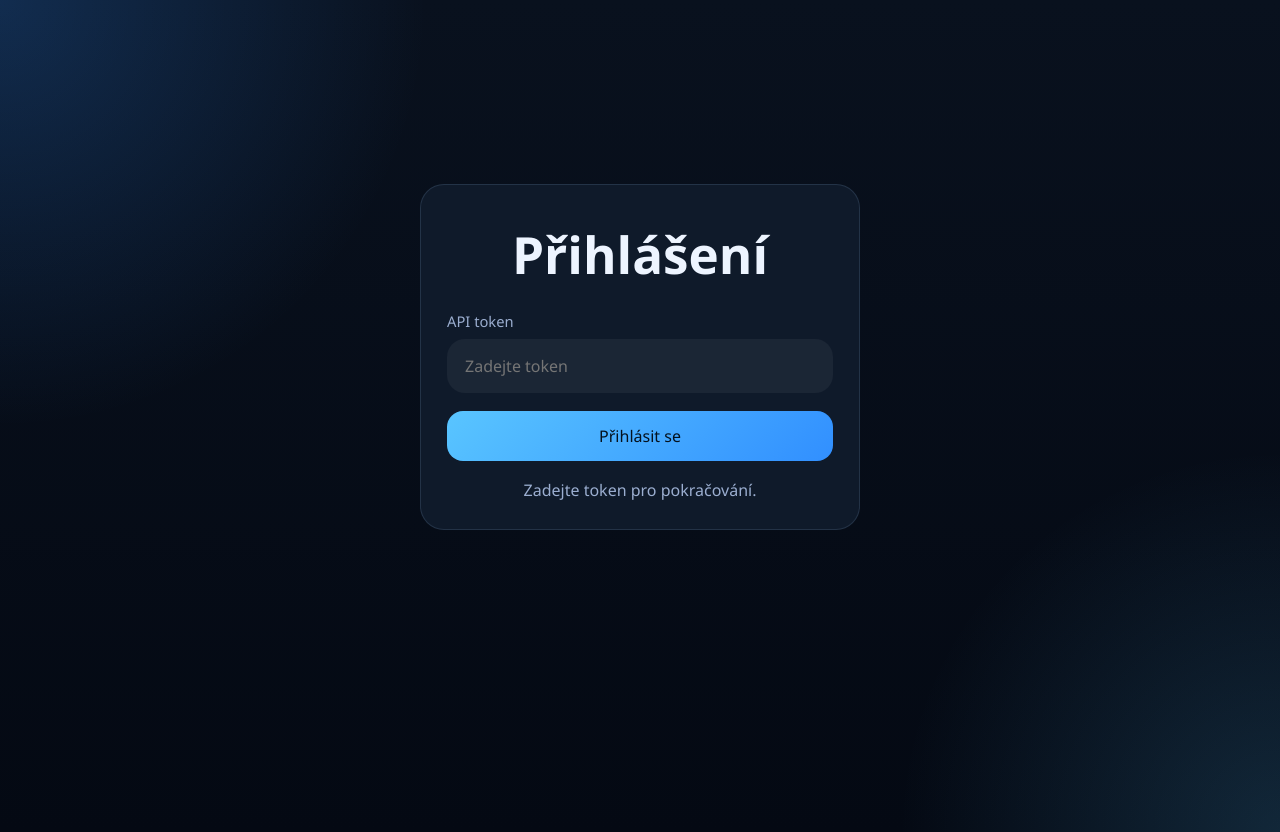
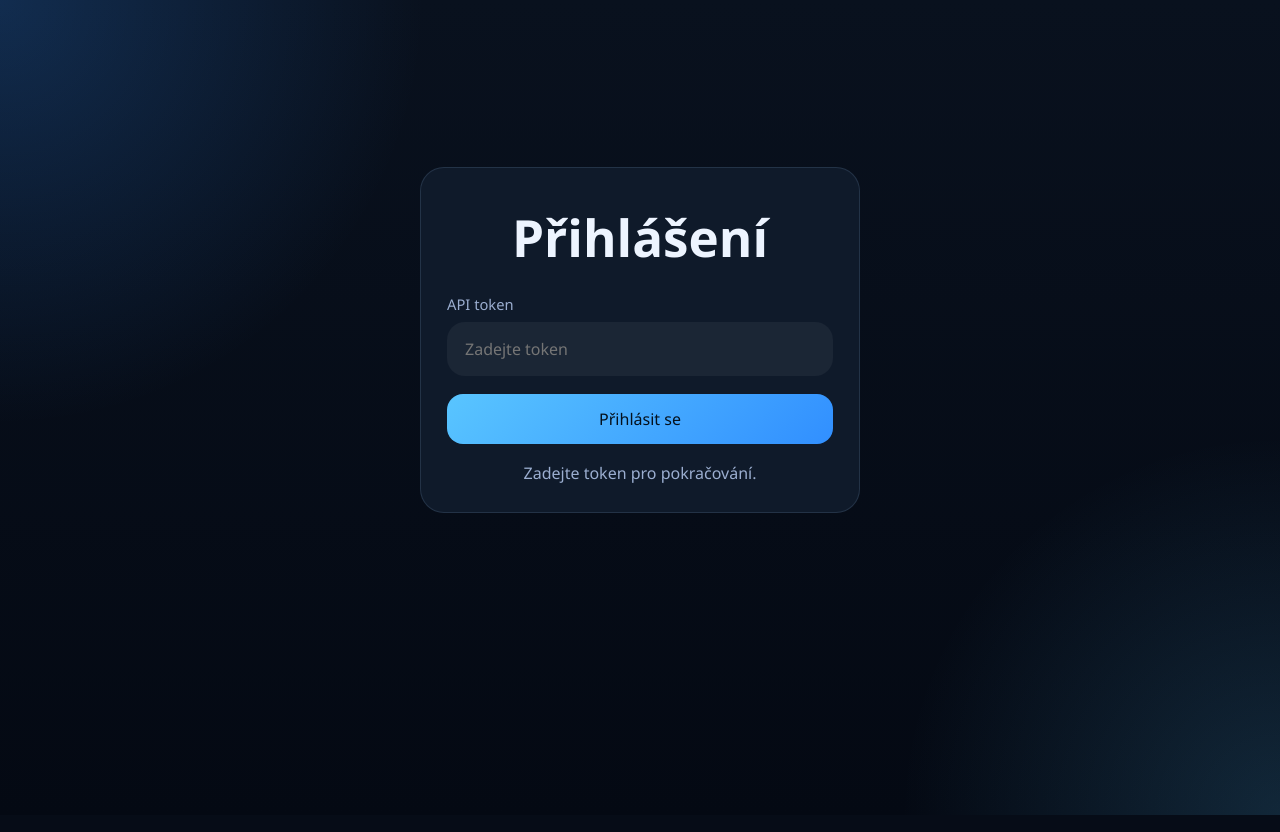
Before and after one commit to ondrahladik/pistar-control, a Flask app: page /login in a window 1280 px wide. Run offline with Flask 3, Linux system fonts and the light colour scheme.

Commit message:
Reduce .shell vertical margin to 15px
Adjust the .shell container spacing by changing its margin from 32px to 15px. This reduces vertical whitespace and tightens the layout without altering padding or borders.

```diff
--- a/templates/base.html
+++ b/templates/base.html
@@ -43,7 +43,7 @@
 
         .shell {
             width: min(1160px, calc(100% - 32px));
-            margin: 32px auto;
+            margin: 15px auto;
             padding: 28px;
             border: 1px solid var(--panel-border);
             border-radius: 28px;
```
